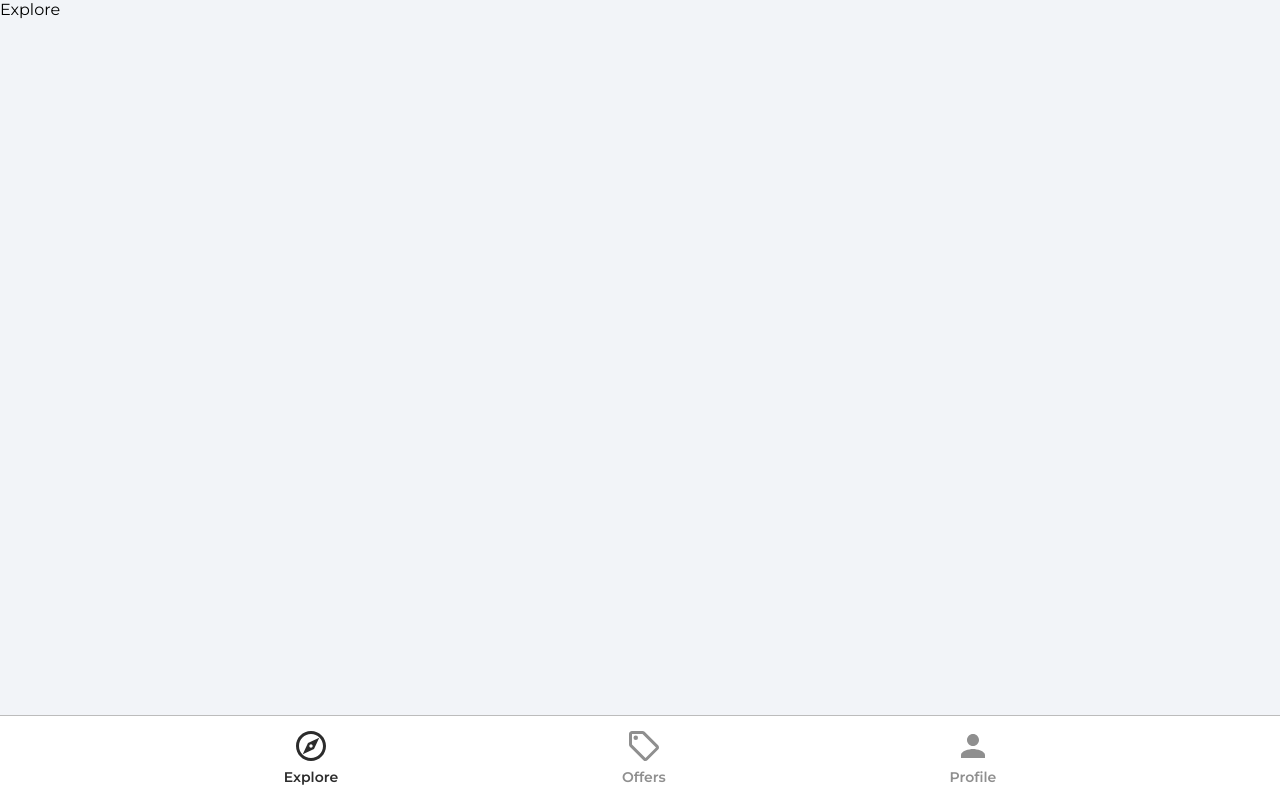
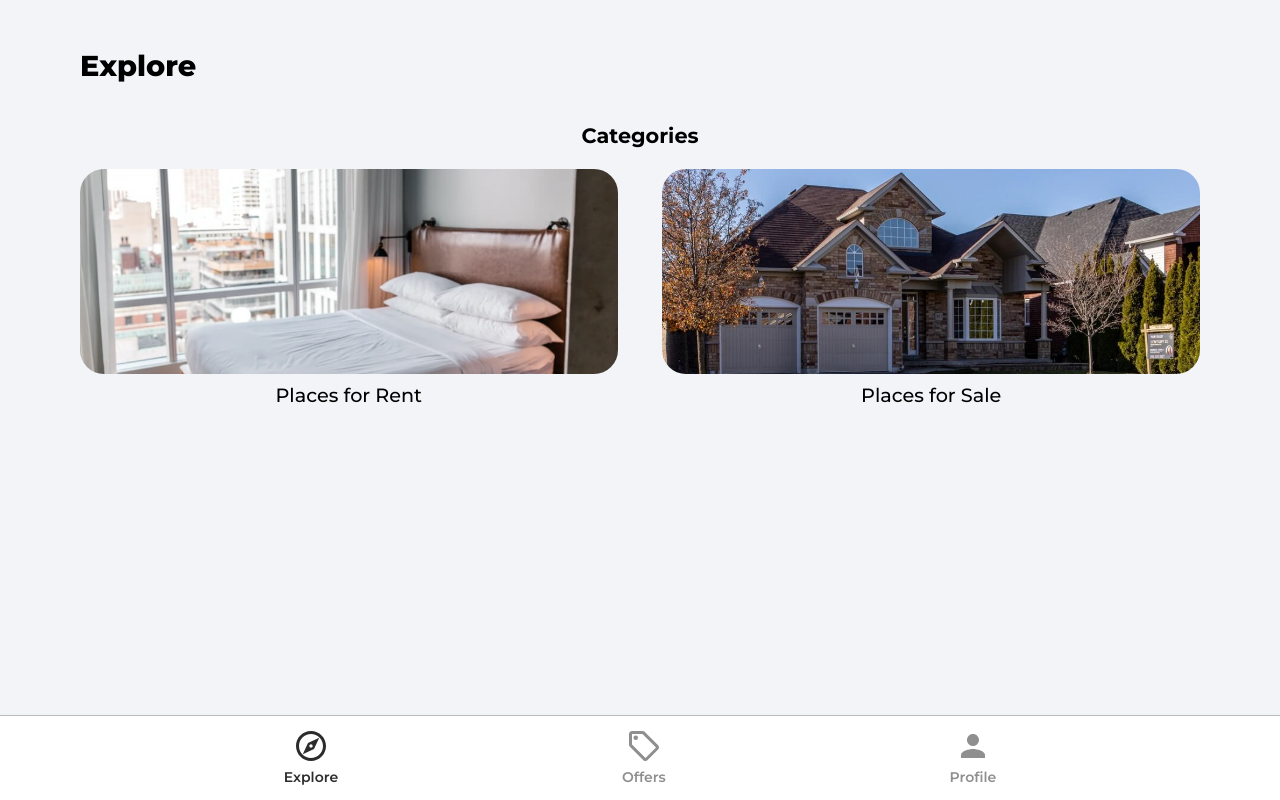
Before and after one commit to Olixfills/homz, a React (Create React App) app: page / in a window 1280 px wide. Built offline with nearby package versions, Linux system fonts and the light colour scheme.

Commit message:
listings started

```diff
--- a/src/App.js
+++ b/src/App.js
@@ -9,6 +9,7 @@ import Offers from './pages/Offers';
 import Profile from './pages/Profile';
 import SignUp from './pages/SignUp';
 import 'react-toastify/dist/ReactToastify.css';
+import Category from './pages/Category';
 
 function App() {
   return (
@@ -23,6 +24,7 @@ function App() {
           <Route path='signup' element={<SignUp />} />
           <Route path='login' element={<Login />} />
           <Route path='reset-password' element={<ForgotPassword />} />
+          <Route path='category/:categoryName' element={<Category />} />
         </Routes>
         <NavigationBar />
       </Router>
--- a/src/index.css
+++ b/src/index.css
@@ -332,7 +332,9 @@ button {
 }
 
 .exploreCategoryHeading {
-  margin-top: 3rem;
+  margin-top: 2.5rem;
+  font-size: 1.3rem;
+  text-align: center;
 }
 
 .swiper-container {
@@ -399,7 +401,7 @@ button {
 
 .exploreCategoryImg {
   min-height: 115px;
-  height: 15vw;
+  height: 16vw;
   width: 100%;
   border-radius: 1.5rem;
   object-fit: cover;
@@ -408,7 +410,9 @@ button {
 
 .exploreCategoryName {
   font-weight: 500;
-  text-align: left;
+  text-align: center;
+  margin: 5px;
+  font-size: 1.2rem;
 }
 
 .category {
--- /dev/null
+++ b/src/pages/Category.jsx
@@ -0,0 +1,98 @@
+/* eslint-disable no-unused-vars */
+import { useState, useEffect } from "react";
+import { useParams } from "react-router-dom";
+import {
+  collection,
+  getDocs,
+  query,
+  where,
+  orderBy,
+  limit,
+  startAfter,
+} from "firebase/firestore";
+import { db } from "../firebase.config";
+import { toast } from "react-toastify";
+import Spinner from "../components/Spinner";
+
+const Category = () => {
+  const [listings, setlistings] = useState(null);
+  const [loading, setLoading] = useState(true);
+
+  const params = useParams();
+
+  useEffect(() => {
+    const fetchListings = async () => {
+      try {
+        const listingsRef = collection(db, "listings");
+        const q = query(
+          listingsRef,
+          where("type", "==", params.categoryName),
+          orderBy("timestamp", "desc"),
+          limit(10)
+        );
+
+        const querySnap = await getDocs(q);
+
+        let listings = [];
+
+        querySnap.forEach((doc) => {
+          listings.push({
+            id: doc.id,
+            data: doc.data(),
+          });
+        });
+        setlistings(listings);
+        setLoading(false);
+      } catch (error) {
+        toast.error("could not fetch listings");
+      }
+    };
+
+    fetchListings();
+  }, [params.categoryName]);
+
+  return (
+    <div className="category">
+      <header>
+        <p className="pageHeader">
+          {params.categoryName === "rent"
+            ? "Places for Rent"
+            : "Places for Sale"}
+        </p>
+      </header>
+
+      {loading ? (
+        <Spinner />
+      ) : listings && listings.length > 0 ? (
+        <>
+          <main>
+            <ul className="categoryListings">
+              {listings.map((listing) => {
+
+                const {
+                  name,
+                  bedrooms,
+                  bathrooms,
+                  regularPrice,
+                  discountedPrice,
+                  furnished,
+                  geolocation,
+                  imageURLs,
+                  location,
+                  offer,
+                  parking,
+                  type,
+                } = listing.data;
+                return <h3 key={name}>{name}</h3>;
+              })}
+            </ul>
+          </main>
+        </>
+      ) : (
+        <h4>No Listings for {params.categoryName}</h4>
+      )}
+    </div>
+  );
+};
+
+export default Category;
--- a/src/pages/Explore.jsx
+++ b/src/pages/Explore.jsx
@@ -1,9 +1,32 @@
-import React from 'react'
+import React from "react";
+import { Link } from "react-router-dom";
+import rentImage from "../assets/jpg/rentCategoryImage.jpg";
+import sellImage from "../assets/jpg/sellCategoryImage.jpg";
 
 const Explore = () => {
   return (
-    <div>Explore</div>
-  )
-}
+    <div className="explore">
+      <header className="pageHeader">Explore</header>
 
-export default Explore
+      <main>
+        {/* Slider */}
+
+        <p className="exploreCategoryHeading">Categories</p>
+        <div className="exploreCategories">
+          <Link to="/category/rent">
+            <img src={rentImage} alt="rent" className="exploreCategoryImg" />
+
+            <p className="exploreCategoryName">Places for Rent</p>
+          </Link>
+          <Link to="/category/sale">
+            <img src={sellImage} alt="sell" className="exploreCategoryImg" />
+
+            <p className="exploreCategoryName">Places for Sale</p>
+          </Link>
+        </div>
+      </main>
+    </div>
+  );
+};
+
+export default Explore;
```
